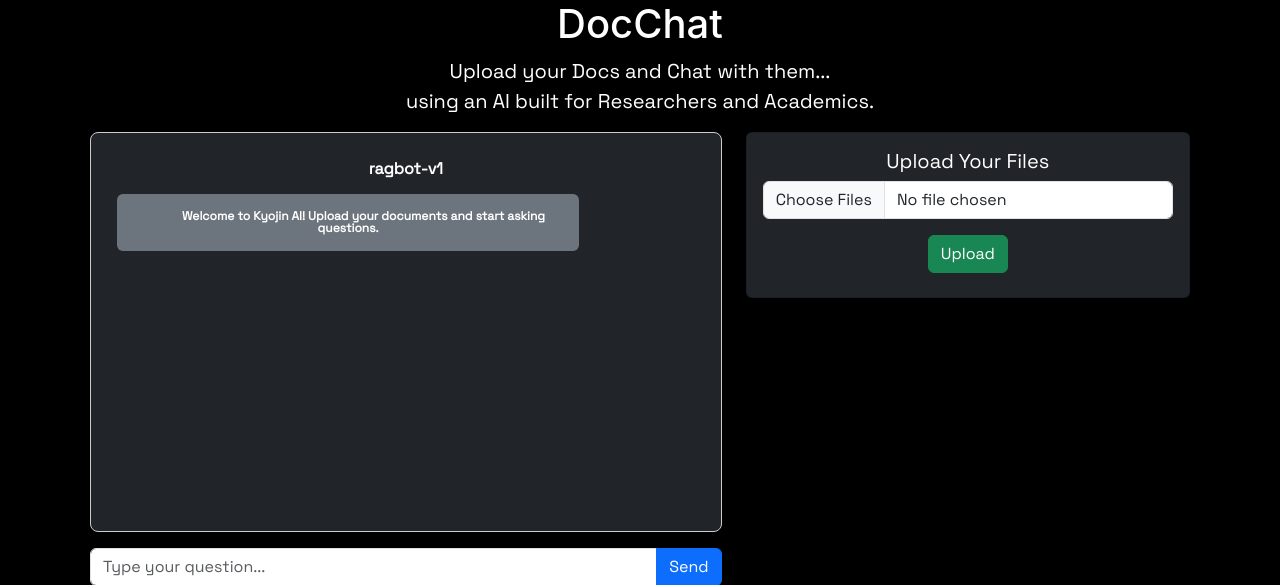
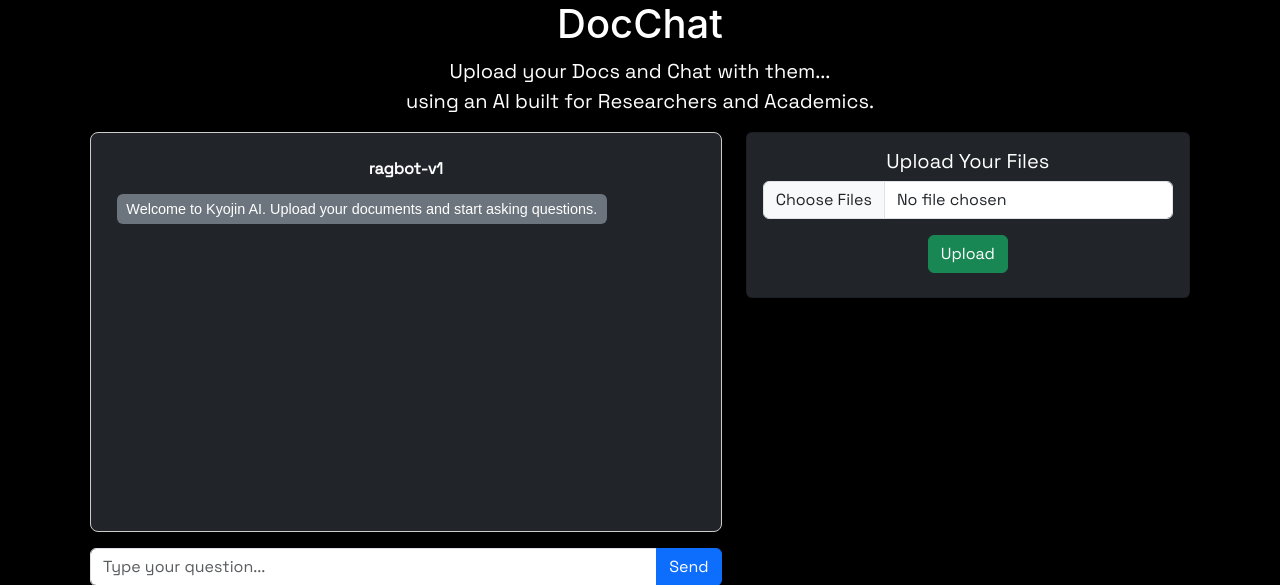
Before and after one commit to rohitptnk/kyojin-ai, a FastAPI app: page /docchat in a window 1280 px wide. Shown: the part 86-671 px from the top of the page. Run offline with FastAPI, Linux system fonts and the light colour scheme.

Commit message:
Fix text alignment in docchat

```diff
--- a/app.py
+++ b/app.py
@@ -31,7 +31,7 @@
 async def query(question: str = Form(...)):
     docs = get_loaded_docs()
     if not docs:
-        return {"error": "No documents uploaded"}
+        return {"error": "No documents uploaded. Upload a document to get started."}
     # Here you’d do embedding + retrieval + answer
     response = bot(docs, question)
     if not response:
--- a/static/style.css
+++ b/static/style.css
@@ -62,33 +62,50 @@
 }
 
 #messages .badge {
-  white-space: pre-wrap;
-  word-wrap: break-word;
-  overflow-wrap: break-word;
-  max-width: 80%;
-  display: inline-block;
+  font-family: sans-serif !important;
+  font-size: 0.9rem !important;
+  font-weight: 400 !important;
+  display: block !important;
+  max-width: 100% !important;
+  white-space: pre-wrap !important;
+  word-break: break-word !important;
+  overflow-wrap: break-word !important;
+  line-height: 1.4;
 }
 
-#messages .text-start,
+#messages .text-start {
+  width: 100%;
+  display: flex;
+  flex-wrap: wrap;
+  justify-content: flex-start; /* Bot messages on left */
+}
+
 #messages .text-end {
   width: 100%;
   display: flex;
-}
-
-#messages .text-start {
-  justify-content: flex-start;
-}
-
-#messages .text-end {
-  justify-content: flex-end;
+  flex-wrap: wrap;
+  justify-content: flex-end;   /* User messages on right */
 }
 
 #chat-box {
   height: 400px;
   overflow-y: auto;
-  overflow-x: hidden;  /* prevent horizontal scroll */
+  overflow-x: hidden !important;  /* prevent horizontal scroll */
   padding: 10px;
   border: 1px solid #ccc;
   border-radius: 8px;
   background-color: #f8f9fa;
 }
+
+#messages .text-start .badge {
+    text-align: left !important;
+    justify-content: flex-start !important;
+    align-items: flex-start !important;
+}
+
+.welcome-msg {
+  width: auto;
+  display: flex;
+  text-align: left;
+  justify-content: flex-start;
+}
--- a/templates/docchat.html
+++ b/templates/docchat.html
@@ -102,12 +102,7 @@
 
   // Add welcome message on page load
   window.addEventListener('DOMContentLoaded', () => {
-    messages.innerHTML += `
-      <div class="text-start mb-2">
-        <span class="badge bg-secondary">
-          Welcome to Kyojin AI! Upload your documents and start asking questions.
-        </span>
-      </div>`;
+    messages.innerHTML += `<div class="text-start mb-2"><span class="badge bg-secondary">Welcome to Kyojin AI. Upload your documents and start asking questions.</span></div>`;
     scrollToBottom();
   });
 
@@ -125,7 +120,7 @@
     input.value = '';
     form.querySelector('button').disabled = true;
 
-    // Display loading spinner
+    // Display loading
     messages.innerHTML += `<div class="text-start mb-2"><span class="badge bg-secondary"> Processing...</span></div>`;
     const lastBotMsg = messages.querySelectorAll('.text-start .badge')[messages.querySelectorAll('.text-start .badge').length - 1];
     scrollToBottom();
--- a/templates/index.html
+++ b/templates/index.html
@@ -79,7 +79,5 @@
   </div>
 </footer>
 
-
-
 </body>
 </html>
```
Also changed, not shown: 6 other files.
